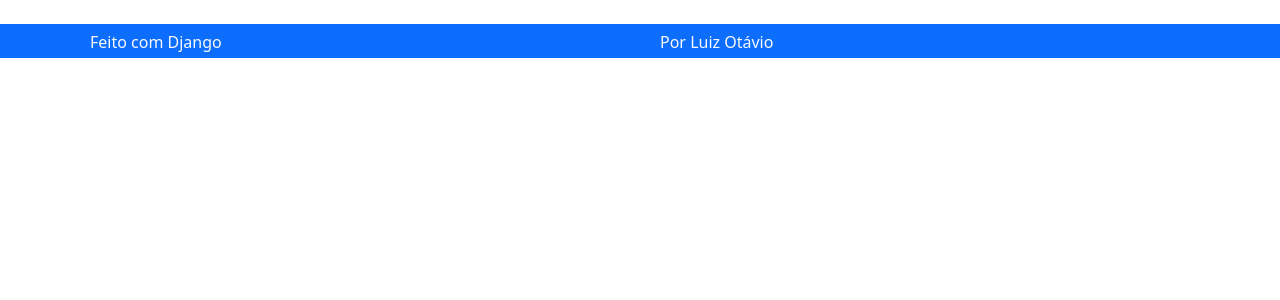
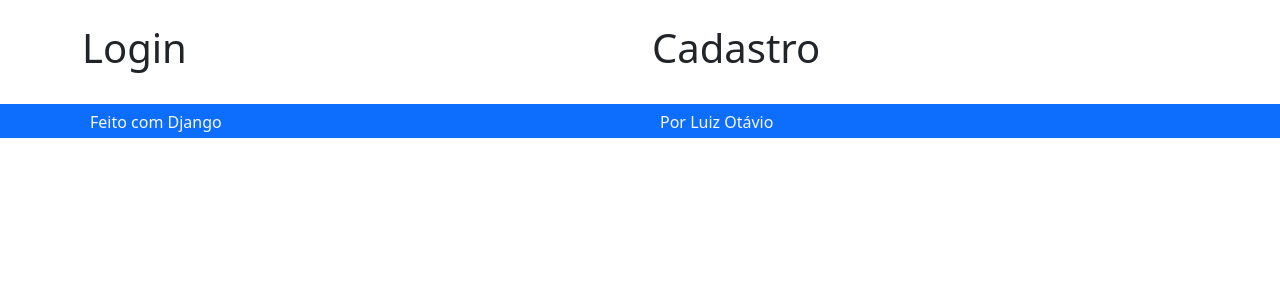
Before and after one commit to RossettiBR/Django-Ecommerce, a Django app: template perfil/templates/perfil/criar.html in a window 1280 px wide. Shown: the part 92-392 px from the top of the page. Run offline with Django 4.2, Linux system fonts and the light colour scheme; the template is opened without the code that fills it, so the values that code supplies are empty; parts of the project's set-up code (start-up, migrations or seed data) failed here and were passed over; some libraries are stand-ins or nearby versions.

Commit message:
update, create template criar

```diff
--- a/perfil/forms.py
+++ b/perfil/forms.py
@@ -10,7 +10,7 @@ class PerfilForm(forms.ModelForm):
         exclude = ('usuario',)
 
 
-class UserForm(forms.ModelsForm):
+class UserForm(forms.ModelForm):
     class Meta:
         model = User
         fields = ('first_name', 'last_name', 'username', 'email',
--- a/perfil/templates/perfil/criar.html
+++ b/perfil/templates/perfil/criar.html
@@ -3,5 +3,12 @@
 
 {% block content %}
 
-
+<div class="row">
+    <div class="col-lg">
+        <h1>Login</h1>
+    </div>
+    <div class="col-lg">
+        <h1>Cadastro</h1>
+    </div>
+</div>
 {% endblock content %}
```
Also changed, not shown: perfil/views.py (+5 -5 lines).
